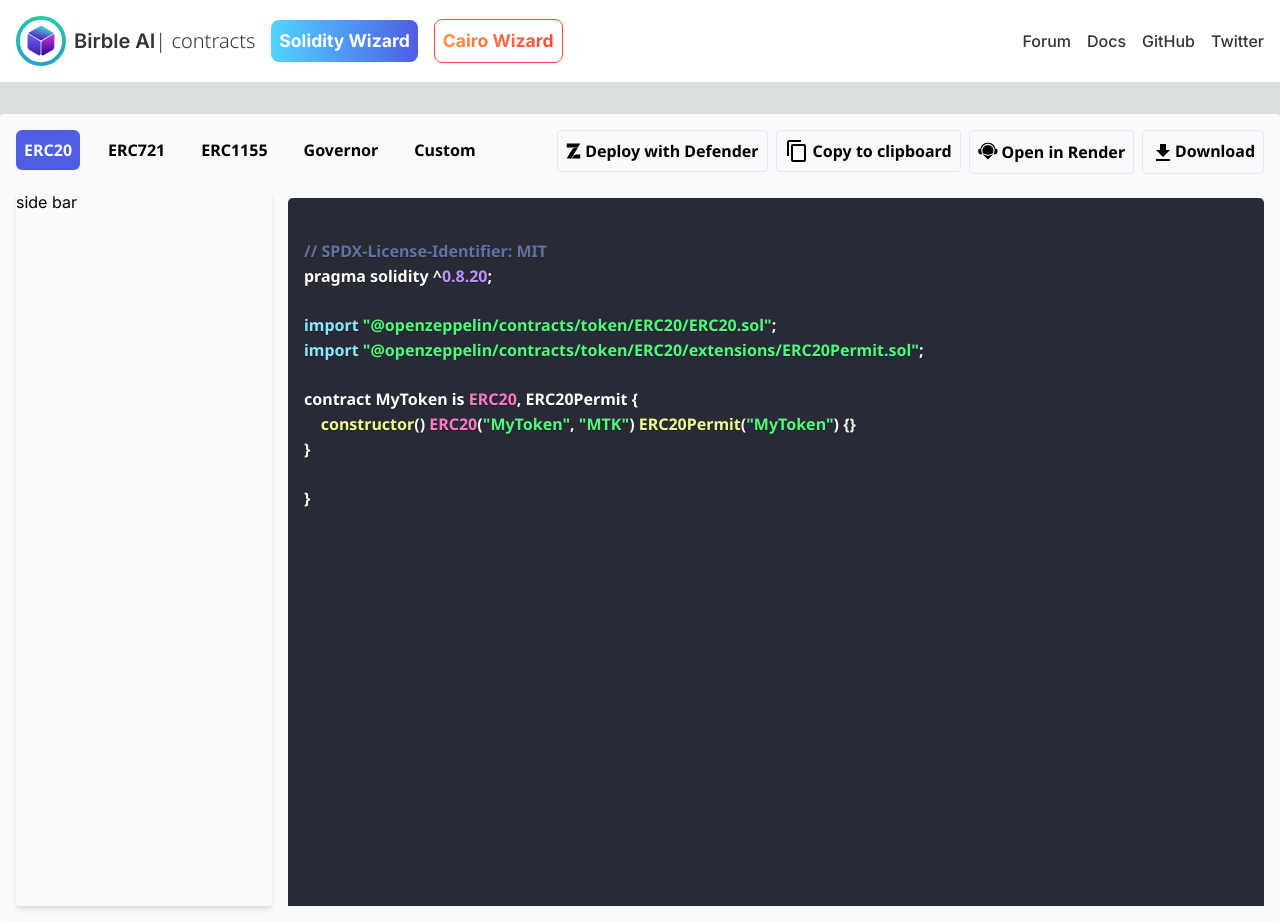
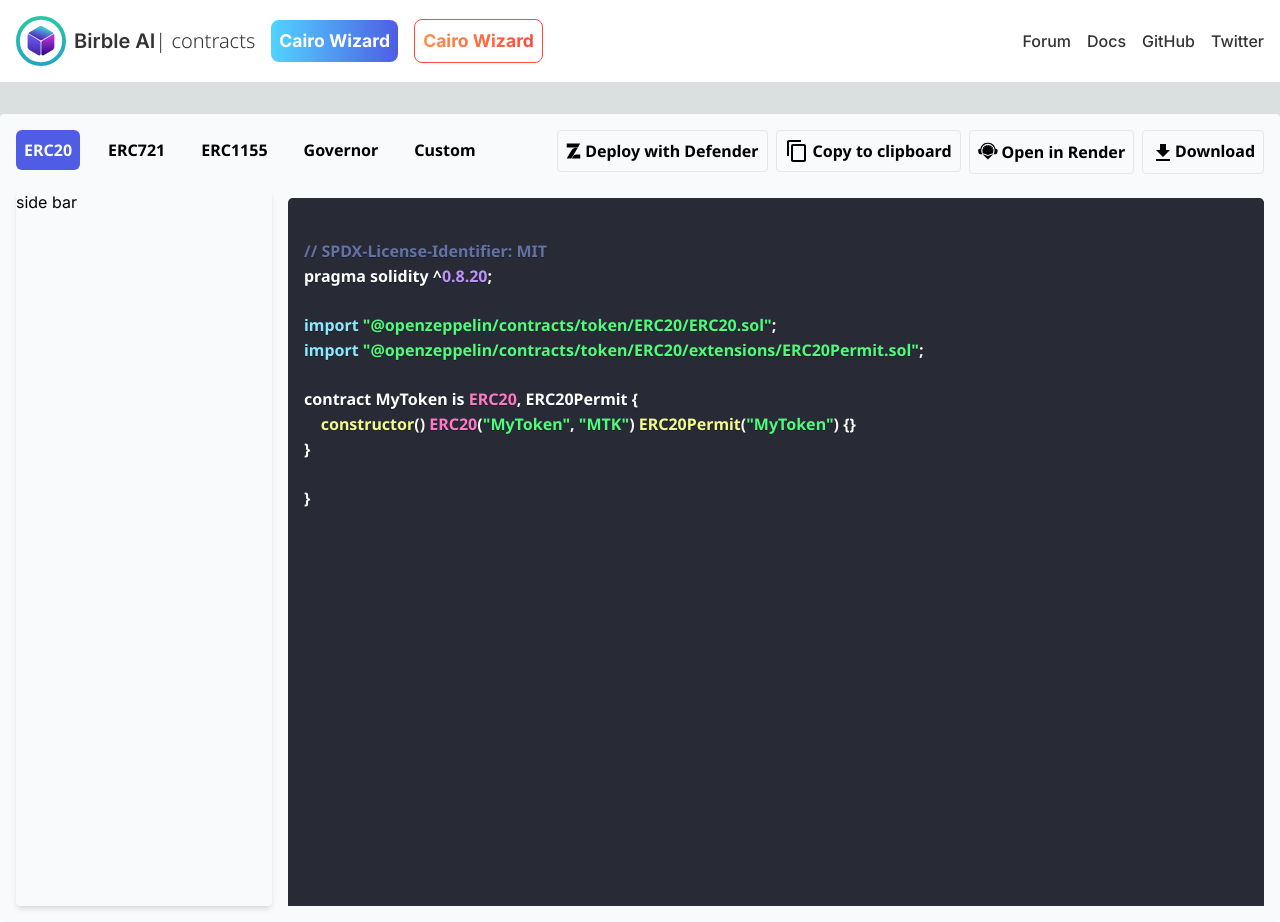
Before and after one commit to Mwangangi1978/Web3, a Next.js app in the folder contract/: page / in a window 1280 px wide. Built offline with nearby package versions, Linux system fonts and the light colour scheme.

Commit message:
header style fixes

```diff
--- a/contract/src/components/header.tsx
+++ b/contract/src/components/header.tsx
@@ -1,7 +1,13 @@
+"use client"
+
 import Image from "next/image";
 import Link from "next/link"
+import { useState } from 'react';
+
 
 const Header = ()=>{
+    const [isHome, setIsHome] = useState(true);
+
     const svg = "/logo.svg"
     return(
         <div className="flex flex-row items-center min-w-[800px] mx-auto p-4 place-content-between bg-white mb-8">
@@ -9,13 +15,15 @@ const Header = ()=>{
                 <Image src={svg} alt="birble logo" width={50} height={50}/>
                 <Link href={'https://www.birbleai.com/'} className="font-semibold text-xl ml-2 text-[#333333]">Birble AI<span className="font-light text-xl text-[#333333]">| contracts</span></Link>
                 <Link href={'/'}>
-                    <div className="text-white p-2  text-[1.1rem] bg-gradient-to-r from-[#51d4ff] to-[#4e5de4] rounded-[0.5rem] ml-4 font-bold">
-                        Solidity Wizard
+                    <div className={`${isHome? 'border-none bg-gradient-to-r from-[#51d4ff] to-[#4e5de4] text-white p-2 ml-4 rounded-[0.5rem]': 'group bg-white border-[1.5px] hover:border-none border-[#4e5de4] hover:bg-gradient-to-r hover:from-[#51d4ff] hover:to-[#4e5de4]  ml-4 rounded-[0.5rem] p-2 hover:text-white'}`} onClick={() => setIsHome(true)}>
+                        <div className={`text-[1.1rem] bg-clip-text bg-gradient-to-r from-[#51d4ff] to-[#4e5de4] hover:text-white text-transparent font-bold ${isHome? 'text-white':""}`}>
+                            Cairo Wizard
+                        </div>
                     </div>
                 </Link>
                 <Link href={'/cairo'}>
-                <div className="group bg-white  border-[1.5px] hover:border-none border-[#fe4a3c] hover:bg-gradient-to-r hover:from-[#fe9149] hover:to-[#fe4a3c]  ml-4 rounded-[0.5rem] p-2 hover:text-white">
-                    <div className=" text-[1.1rem] bg-clip-text bg-gradient-to-r from-[#fe9149] to-[#fe4a3c] hover:text-white text-transparent font-bold">
+                <div className={`${!isHome? 'border-none bg-gradient-to-r from-[#fe9149] to-[#fe4a3c] text-white p-2 ml-4 rounded-[0.5rem]': 'group bg-white border-[1.5px] hover:border-none border-[#fe4a3c] hover:bg-gradient-to-r hover:from-[#fe9149] hover:to-[#fe4a3c]  ml-4 rounded-[0.5rem] p-2 hover:text-white'}`} onClick={() => setIsHome(false)}>
+                    <div className={` text-[1.1rem] bg-clip-text bg-gradient-to-r from-[#fe9149] to-[#fe4a3c]  font-bold hover:text-white text-transparent ${!isHome? 'text-white':""}` }>
                         Cairo Wizard
                     </div>
                 </div>
```
